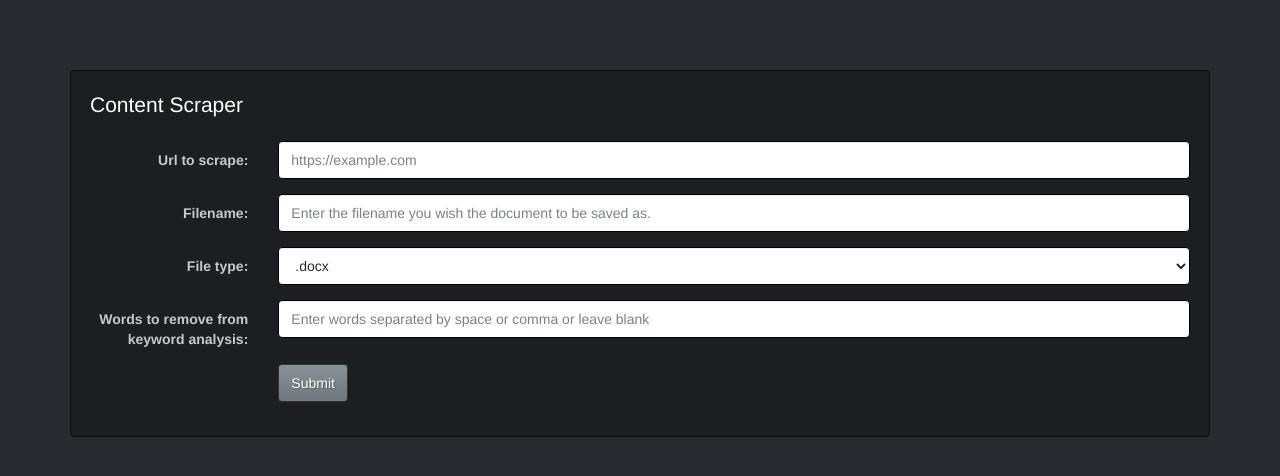
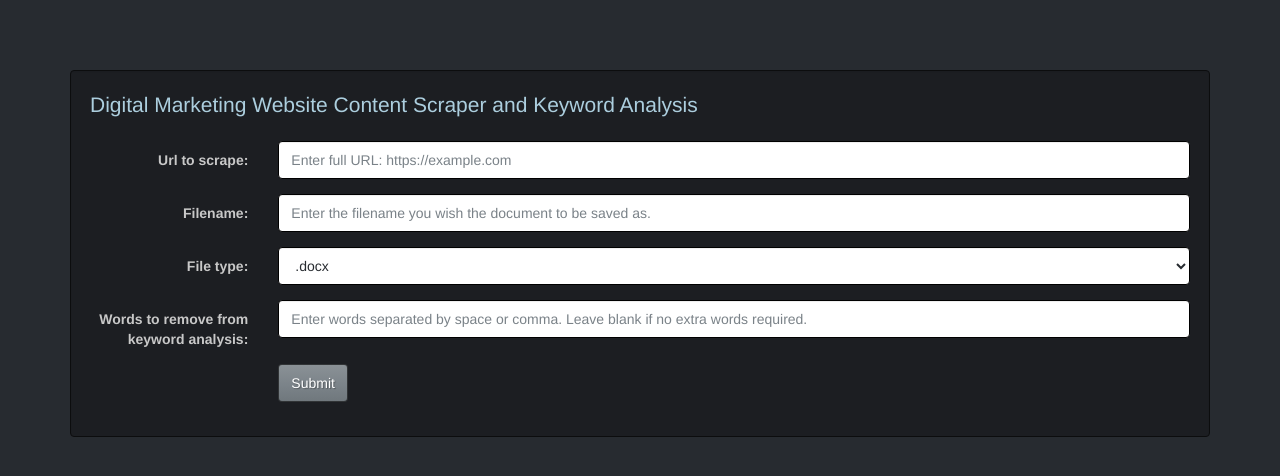
Before and after one commit to mymorkkis/content-scraper, a Flask app: page / in a window 1280 px wide. Shown: the top 476 px of the page. Run offline with Flask 2, Linux system fonts and the light colour scheme; some libraries are stand-ins or nearby versions.

Commit message:
edited text on form and added some styling

```diff
--- a/document/processing.py
+++ b/document/processing.py
@@ -11,7 +11,7 @@ stop_words.extend(['', '&'])
 def process_form_data(form):
     url = form.url.data
     filename = form.filename.data + form.file_extension.data
-    added_words = re.findall('\w+', form.stop_words.data)
+    added_words = re.findall("[a-z|A-Z|.|']+", form.stop_words.data)
     stop_words.extend(added_words)
 
     # TODO add functionality to create differnt document types (.odt, .pages etc)
--- a/forms.py
+++ b/forms.py
@@ -12,7 +12,7 @@ class UrlRequest(FlaskForm):
             InputRequired(),
             URL(message="Not valid. Please enter the entire url.")
         ],
-        description='https://example.com')
+        description='Enter full URL: https://example.com')
     filename = TextField(
         "Filename:",
         validators=[
@@ -26,4 +26,4 @@ class UrlRequest(FlaskForm):
     file_extension = SelectField("File type:", choices=[('.docx', '.docx')])
     stop_words = TextField(
         'Words to remove from keyword analysis:',
-        description='Enter words separated by space or comma or leave blank')
+        description='Enter words separated by space or comma. Leave blank if no extra words required.')
--- a/static/css/style.css
+++ b/static/css/style.css
@@ -5,5 +5,9 @@ body {
 
 .error-p {
 	padding-top: 8px;
-	color: red;
+	color: #B0061E;
 }
+
+.text-info {
+	color: #ACCEDE;
+}
--- a/templates/form.html
+++ b/templates/form.html
@@ -9,7 +9,7 @@
         <form class="form-horizontal", method="POST" action="/">
           {{ form.csrf_token }}
           <fieldset>
-            <legend>Content Scraper</legend>
+            <legend class="text-info">Digital Marketing Website Content Scraper and Keyword Analysis</legend>
 
             {{ render_field(form.url) }}
 
```
